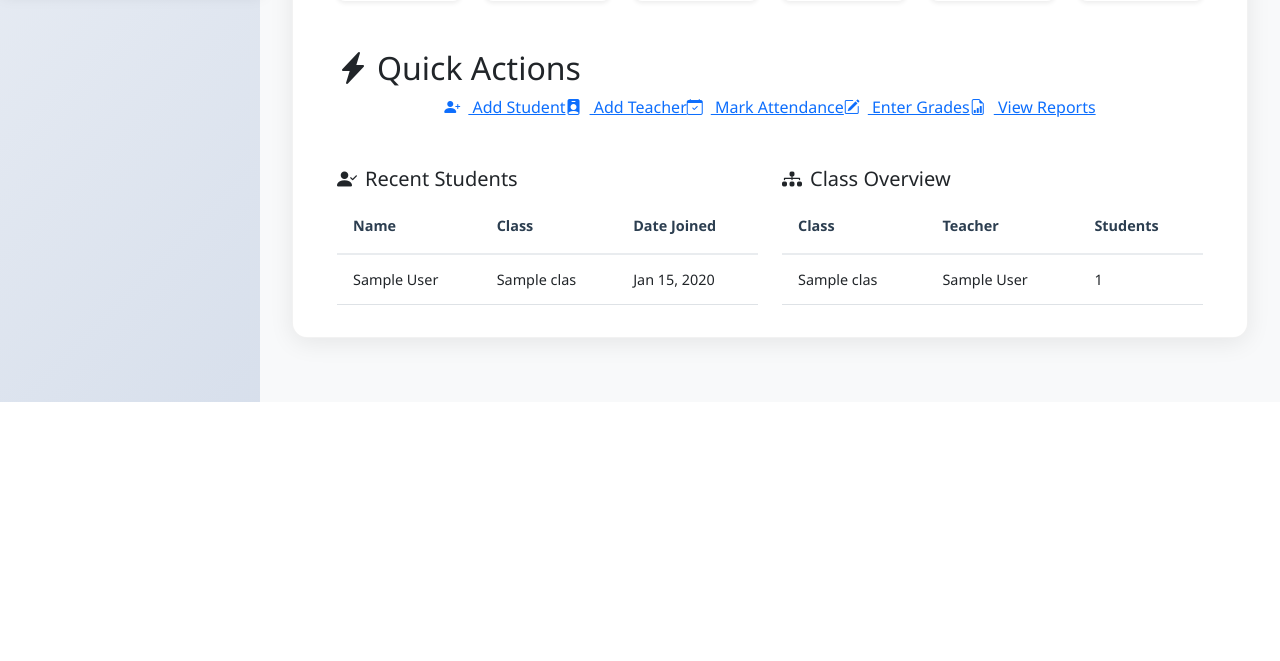
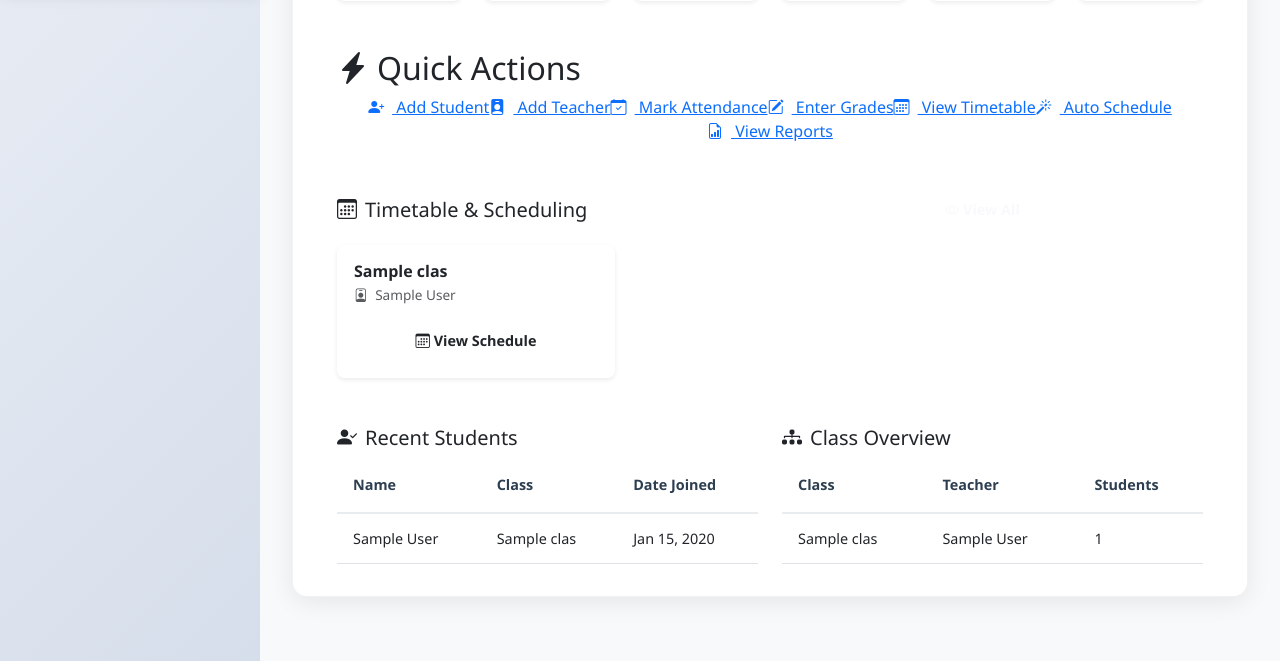
Before and after one commit to Lixtic/school_management, a Django app: page /school/admin/ in a window 1280 px wide. Shown: the part 805-1466 px from the top of the page. Before the commit the page ends 1207 px from the top, so only its background shows below. Run offline with Django 5.2, Linux system fonts and the light colour scheme; a user stored in the database is signed in; tables that the repository leaves empty hold one stand-in row (values such as "Sample post"); grey boxes marked "Sample" are stand-in pictures.

Commit message:
feat: Add scheduling/timetable section to school admin dashboard
- Added two quick action buttons for timetable management:
  - View Timetable: Access to full timetable view
  - Auto Schedule: Generate automated class schedules
- Added dedicated Timetable & Scheduling section showing:
  - All classes with their assigned teachers
  - Student count per class
  - Quick access to view each class's schedule
  - Auto Generate button for automated scheduling
- Class cards show teacher assignment status
- Empty state with call-to-action to add classes
- Gradient styling matching dashboard theme
- Links to academics:view_timetable, auto_schedule, and class_timetable

```diff
--- a/templates/school_admin/dashboard.html
+++ b/templates/school_admin/dashboard.html
@@ -408,7 +361,70 @@
                 <a href="{% url 'school_admin:add_teacher' %}" class="quick-action-btn" style="--grad-1: var(--accent-2-start); --grad-2: var(--accent-2-end);"><i class="bi bi-person-badge-fill me-2"></i> Add Teacher</a>
                 <a href="{% url 'students:mark_attendance' %}" class="quick-action-btn" style="--grad-1: var(--accent-3-start); --grad-2: var(--accent-3-end);"><i class="bi bi-calendar-check me-2"></i> Mark Attendance</a>
                 <a href="{% url 'teachers:enter_grades' %}" class="quick-action-btn" style="--grad-1: var(--primary-color-start); --grad-2: var(--primary-color-end);"><i class="bi bi-pencil-square me-2"></i> Enter Grades</a>
+                <a href="{% url 'academics:view_timetable' %}" class="quick-action-btn" style="--grad-1: var(--accent-2-end); --grad-2: var(--accent-3-start);"><i class="bi bi-calendar3 me-2"></i> View Timetable</a>
+                <a href="{% url 'academics:auto_schedule' %}" class="quick-action-btn" style="--grad-1: var(--accent-3-end); --grad-2: var(--accent-1-start);"><i class="bi bi-magic me-2"></i> Auto Schedule</a>
                 <a href="{% url 'school_admin:reports' %}" class="quick-action-btn" style="--grad-1: var(--accent-1-end); --grad-2: var(--accent-2-start);"><i class="bi bi-file-earmark-bar-graph me-2"></i> View Reports</a>
+            </div>
+        </div>
+
+        <!-- Scheduling Overview -->
+        <div class="row g-4 mb-5">
+            <div class="col-12">
+                <div class="recent-activity">
+                    <div class="d-flex justify-content-between align-items-center mb-3">
+                        <h5 class="section-title mb-0"><i class="bi bi-calendar3 me-2"></i>Timetable & Scheduling</h5>
+                        <div>
+                            <a href="{% url 'academics:view_timetable' %}" class="btn btn-sm btn-outline-light me-2">
+                                <i class="bi bi-eye"></i> View All
+                            </a>
+                            <a href="{% url 'academics:auto_schedule' %}" class="btn btn-sm" style="background: linear-gradient(135deg, var(--accent-2-start), var(--accent-2-end)); color: white; border: none;">
+                                <i class="bi bi-magic"></i> Auto Generate
+                            </a>
+                        </div>
+                    </div>
+
+                    {% if classes_data %}
+                    <div class="row g-3">
+                        {% for class in classes_data|slice:":6" %}
+                        <div class="col-md-4">
+                            <div class="card border-0" style="background: rgba(255,255,255,0.05); border: 1px solid rgba(255,255,255,0.1) !important;">
+                                <div class="card-body">
+                                    <div class="d-flex justify-content-between align-items-start mb-2">
+                                        <div>
+                                            <h6 class="mb-1" style="color: var(--text-primary); font-weight: 600;">{{ class.name }}</h6>
+                                            <p class="mb-0 text-muted" style="font-size: 0.85rem;">
+                                                <i class="bi bi-person-badge me-1"></i>
+                                                {% if class.class_teacher %}
+                                                    {{ class.class_teacher.user.get_full_name }}
+                                                {% else %}
+                                                    <span style="color: #f39c12;">No Teacher</span>
+                                                {% endif %}
+                                            </p>
+                                        </div>
+                                        <span class="badge" style="background: linear-gradient(135deg, var(--accent-1-start), var(--accent-1-end));">
+                                            {{ class.student_count }} <i class="bi bi-people-fill ms-1"></i>
+                                        </span>
+                                    </div>
+                                    <div class="d-flex gap-2 mt-3">
+                                        <a href="{% url 'academics:class_timetable' class.id %}" class="btn btn-sm flex-fill" style="background: rgba(255,255,255,0.1); color: var(--text-primary); border: 1px solid rgba(255,255,255,0.2);">
+                                            <i class="bi bi-calendar3"></i> View Schedule
+                                        </a>
+                                    </div>
+                                </div>
+                            </div>
+                        </div>
+                        {% endfor %}
+                    </div>
+                    {% else %}
+                    <div class="text-center py-4" style="color: var(--text-secondary);">
+                        <i class="bi bi-calendar-x" style="font-size: 2.5rem; opacity: 0.5;"></i>
+                        <p class="mt-2 mb-0">No classes available for scheduling</p>
+                        <a href="{% url 'academics:class_list' %}" class="btn btn-sm btn-outline-light mt-2">
+                            <i class="bi bi-plus-circle"></i> Add Classes
+                        </a>
+                    </div>
+                    {% endif %}
+                </div>
             </div>
         </div>
 
@@ -484,29 +500,19 @@
 <script src="https://cdn.jsdelivr.net/npm/particles.js@2.0.0/particles.min.js"></script>
 <script>
 document.addEventListener('DOMContentLoaded', function () {
-    try {
-        const prefersReduced = window.matchMedia && window.matchMedia('(prefers-reduced-motion: reduce)').matches;
-        if (prefersReduced) {
-            return; // Respect user preferences
-        }
-        if (typeof particlesJS === 'function') {
-            particlesJS("particles-js", {
-                particles: {
-                    number: { value: 50, density: { enable: true, value_area: 800 } },
-                    color: { value: "#ffffff" },
-                    shape: { type: "circle" },
-                    opacity: { value: 0.5, random: true, anim: { enable: true, speed: 1, opacity_min: 0.1, sync: false } },
-                    size: { value: 3, random: true },
-                    line_linked: { enable: false },
-                    move: { enable: true, speed: 1, direction: "none", random: true, straight: false, out_mode: "out", bounce: false }
-                },
-                interactivity: { detect_on: "canvas", events: { onhover: { enable: false }, onclick: { enable: false } } },
-                retina_detect: true
-            });
-        }
-    } catch (e) {
-        console.warn('Particles initialization skipped:', e);
-    }
+    particlesJS("particles-js", {
+        "particles": {
+            "number": { "value": 50, "density": { "enable": true, "value_area": 800 } },
+            "color": { "value": "#ffffff" },
+            "shape": { "type": "circle" },
+            "opacity": { "value": 0.5, "random": true, "anim": { "enable": true, "speed": 1, "opacity_min": 0.1, "sync": false } },
+            "size": { "value": 3, "random": true, "anim": { "enable": false } },
+            "line_linked": { "enable": false },
+            "move": { "enable": true, "speed": 1, "direction": "none", "random": true, "straight": false, "out_mode": "out", "bounce": false }
+        },
+        "interactivity": { "detect_on": "canvas", "events": { "onhover": { "enable": false }, "onclick": { "enable": false } } },
+        "retina_detect": true
+    });
 });
 </script>
 {% endblock %}
```
Also changed, not shown: other parts of templates/school_admin/dashboard.html (+0 -47 lines).
